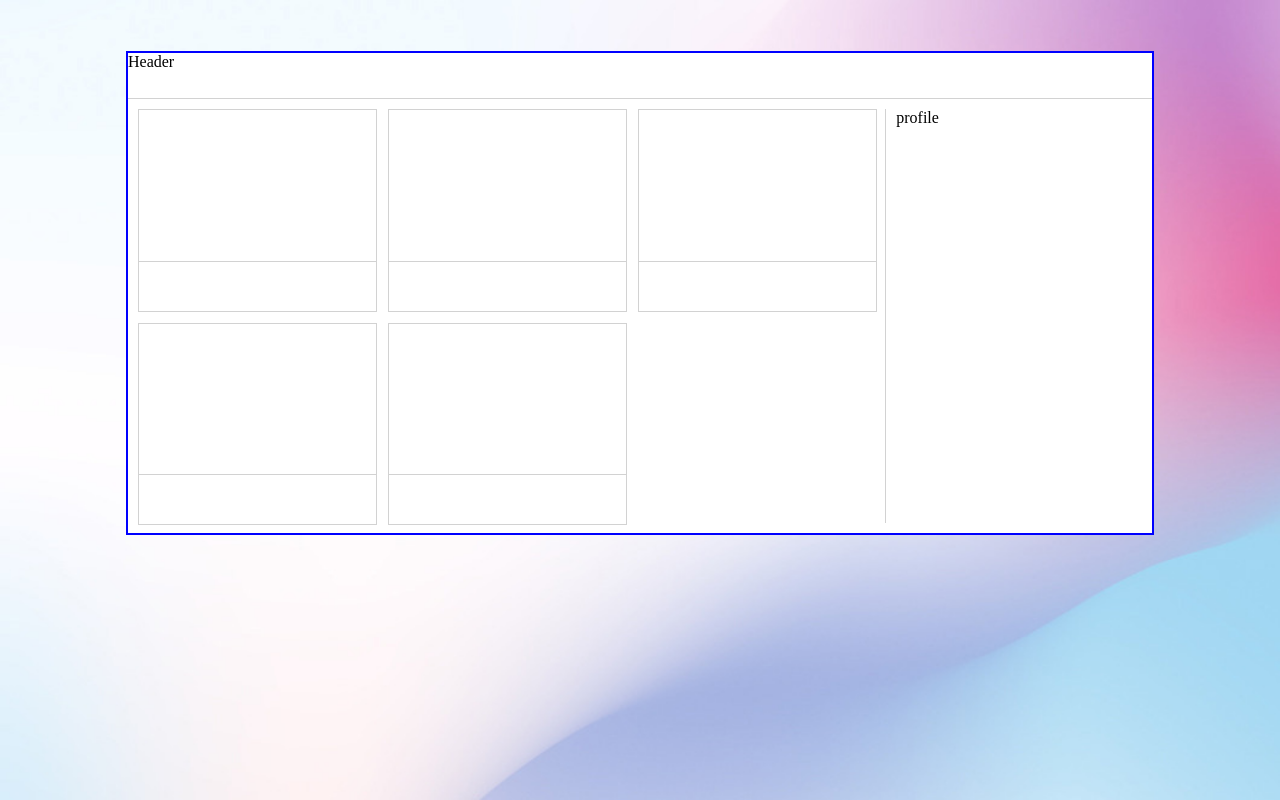
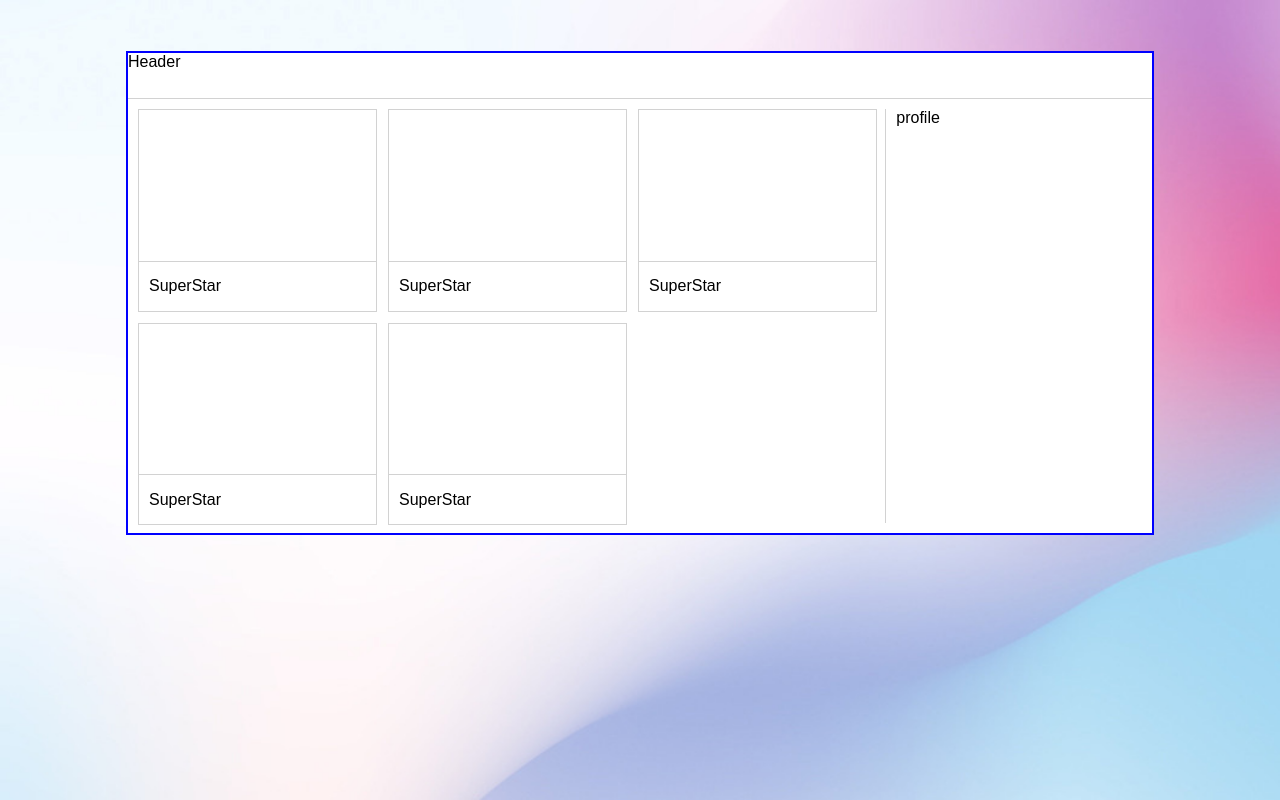
Before and after one commit to leoarthurwall/claromentis-ui, a React (Create React App) app: page / in a window 1280 px wide. Built offline with nearby package versions, Linux system fonts and the light colour scheme.

Commit message:
set up the layout for the lower part of the BadgeComponent

```diff
--- a/src/Components/Main/BadgeSection/BadgeComponent/BadgeComponent.js
+++ b/src/Components/Main/BadgeSection/BadgeComponent/BadgeComponent.js
@@ -5,7 +5,7 @@
   width: 100%;
   height: 100%;
   max-height: 250px;
-  border: 1px solid rgb(210, 210, 210)
+  border: 1px solid rgb(210, 210, 210);
 `;
 
 const UpperContainer = styled.div`
@@ -13,16 +13,21 @@
   width: 100%;
 `;
 const LowerContainer = styled.div`
-  height: 75%;
+  height: 25%;
   width: 100%;
   border-top: 1px solid rgb(210, 210, 210);
+  display: flex;
+  justify-content: space-between;
+  align-items: center;
+  padding: 0 10px;
+  box-sizing: border-box;
 
 `;
 const BadgeComponent = () => {
   return (
     <BadgeContainer>
       <UpperContainer></UpperContainer>
-      <LowerContainer></LowerContainer>
+      <LowerContainer>SuperStar</LowerContainer>
     </BadgeContainer>
   );
 };
--- a/src/index.css
+++ b/src/index.css
@@ -6,5 +6,5 @@
   justify-content: center;
   width: 100vw;
   height: 100vh;
-
+  font-family: sans-serif;
 }
```
